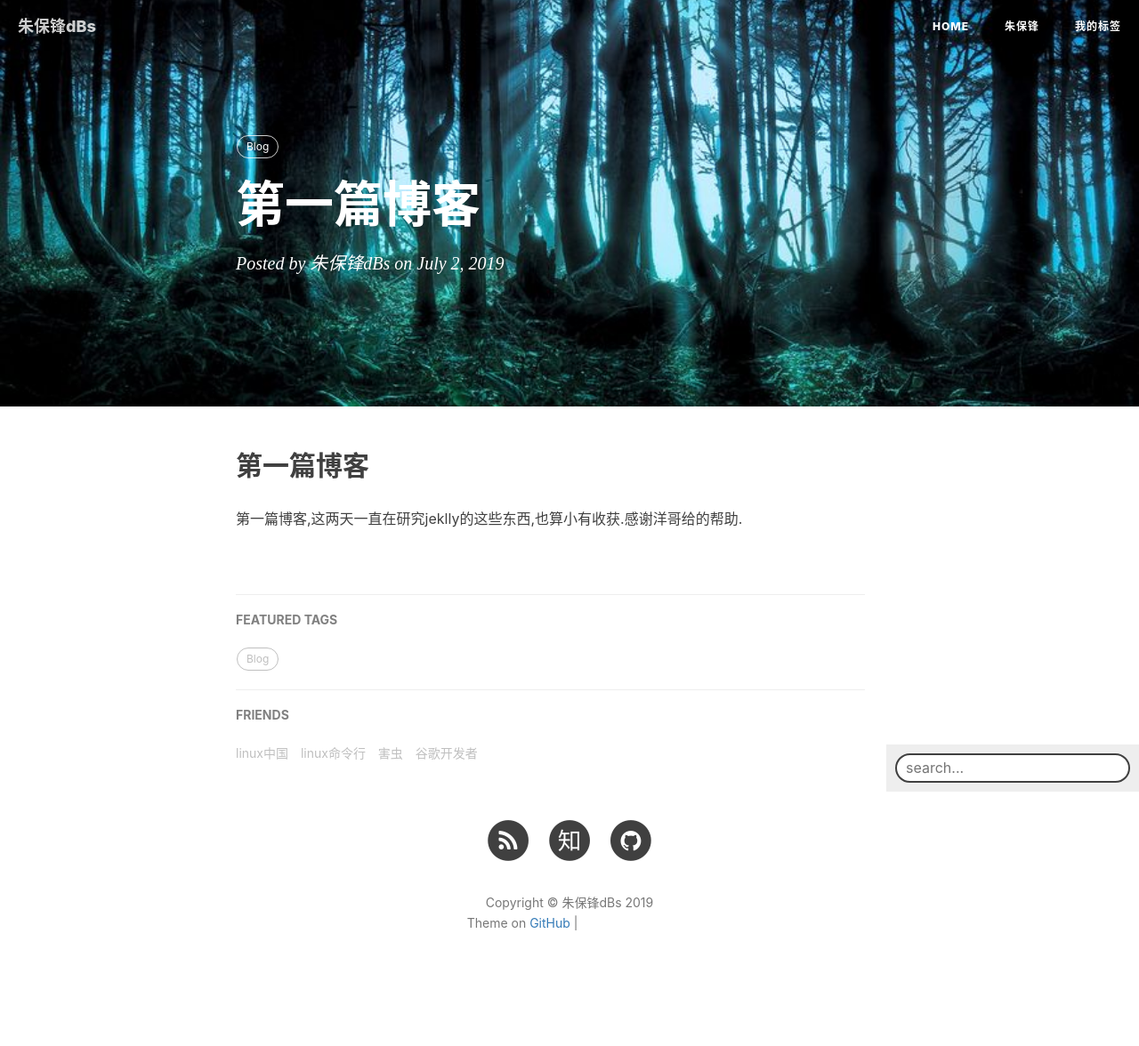
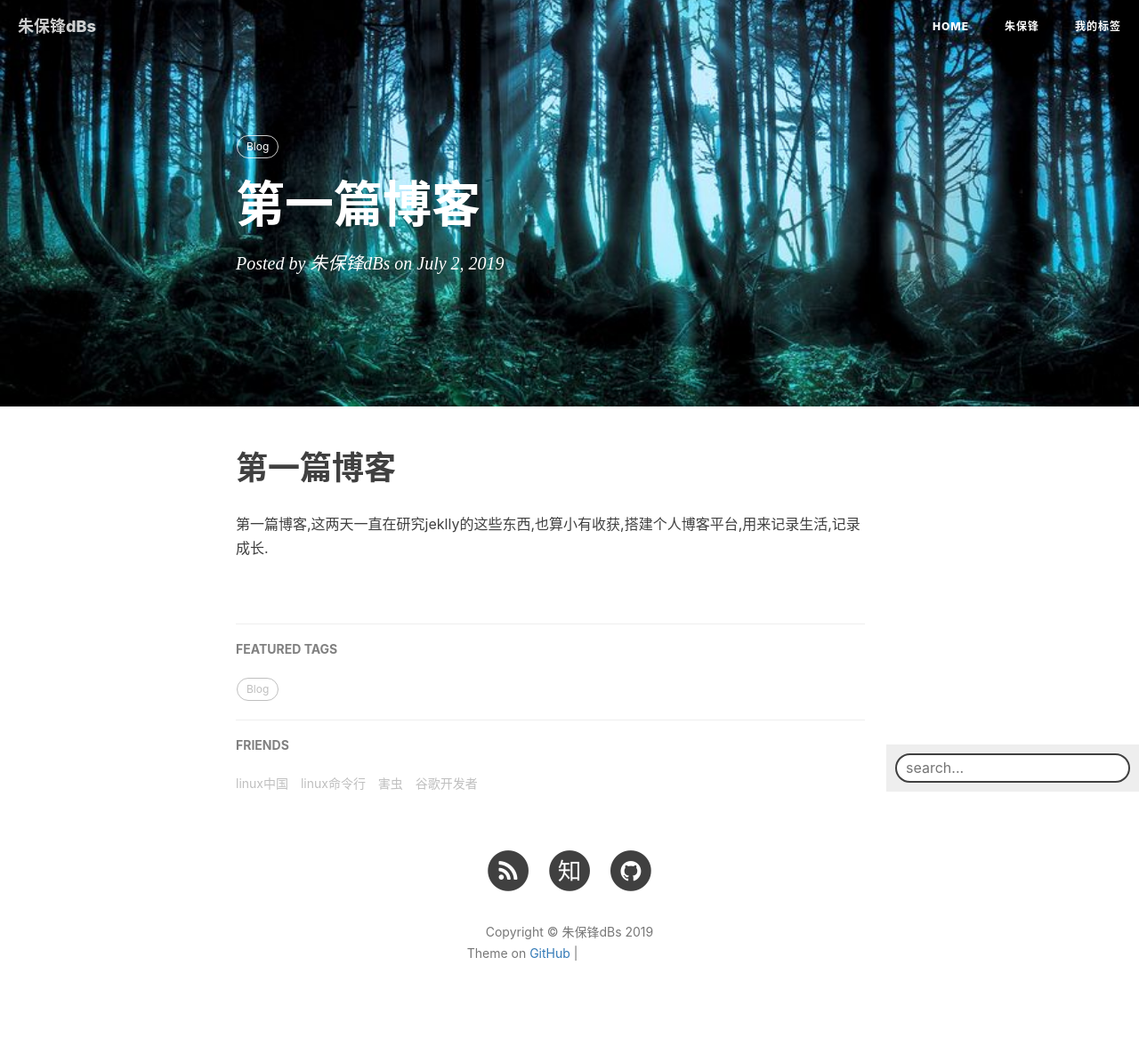
Before and after one commit to CoderZbf/CoderZbf.github.io, a Jekyll site: the page built from _posts/2019-07-02-开篇.md, in a window 1280 px wide. Shown: the whole page at 89% size. Built offline with Jekyll 4.4.1, drawn with Linux system fonts in a browser that asks for light colours; nearby versions of some CDN libraries; comment, search, counter and statistics services are not loaded; before the commit the page ends 1142 px from its top, so only the background shows below that; grey boxes are pictures that could not be loaded.

Commit message:
更新文章

```diff
--- a/_posts/2019-07-02-开篇.md
+++ b/_posts/2019-07-02-开篇.md
@@ -5,5 +5,5 @@ date:  2019-07-02
 tags:
     - Blog
 ---
-## **第一篇博客**
-第一篇博客,这两天一直在研究jeklly的这些东西,也算小有收获.感谢洋哥给的帮助.
+# **第一篇博客**
+第一篇博客,这两天一直在研究jeklly的这些东西,也算小有收获,搭建个人博客平台,用来记录生活,记录成长.
```
